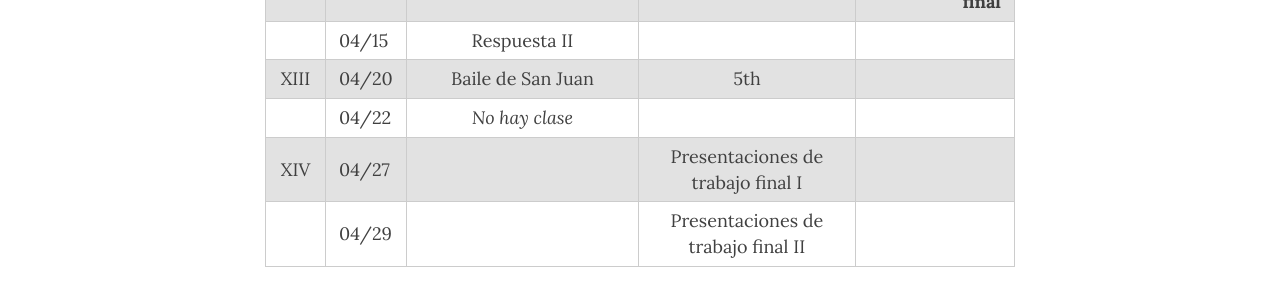
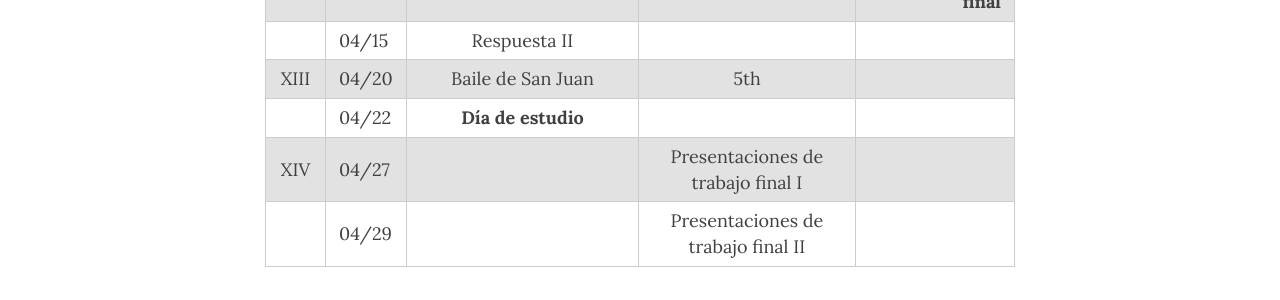
Before and after one commit to Hipomenes/novohispana, a Jekyll site: the page built from calendar.md, in a window 1280 px wide and 900 px high, scrolled down 1102 px. Shown: the part 349-649 px from the top of the window. Built offline with Jekyll 4.4.1, drawn with Linux system fonts in a browser that asks for light colours; nearby versions of some CDN libraries.

Commit message:
Update calendar.md

```diff
--- a/calendar.md
+++ b/calendar.md
@@ -33,6 +33,6 @@ subtitle: Spring 2021
 | XII   | 04/13 | Respuesta I | | **Idea trabajo final** |
 |       | 04/15 | Respuesta II | |  |
 |  XIII | 04/20 | Baile de San Juan | 5th | |
-|       | 04/22 | *No hay clase* |  |  |
+|       | 04/22 | **Día de estudio** |  |  |
 |  XIV  | 04/27 | | Presentaciones de trabajo final I  | |
 |       | 04/29 | | Presentaciones de trabajo final II | |
```
